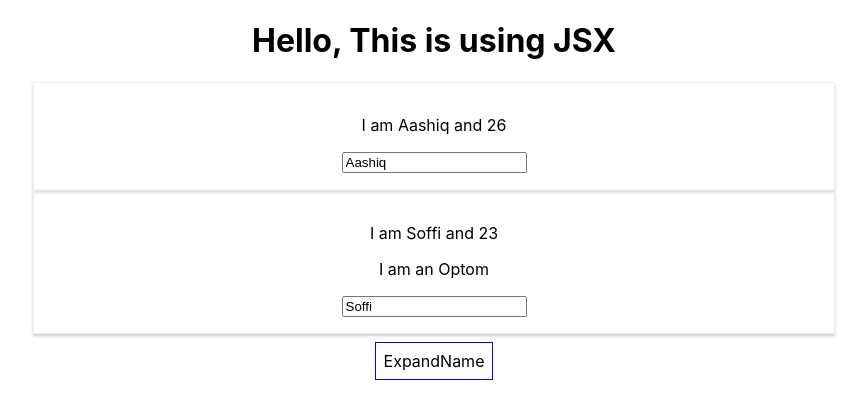
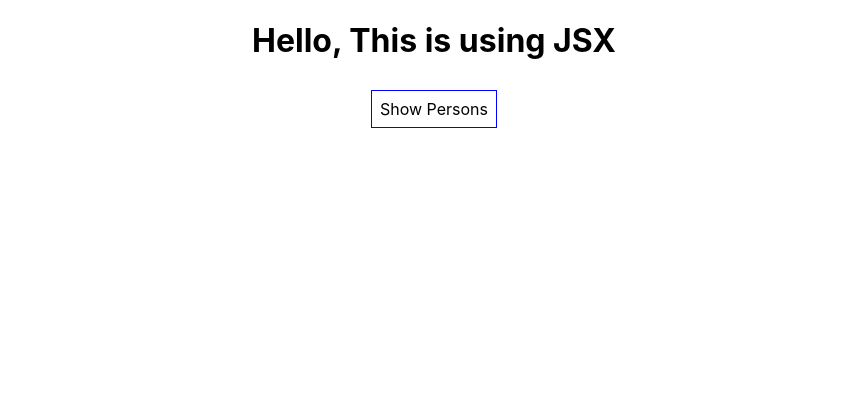
Before and after one commit to Aashiq1523/Practice-React, a React (Create React App) app in the folder myfirstreactapp/: page / in a window 1280 px wide. Shown: the top 410 px of the page, without its empty margins (206-1073 px from the left). Built offline with nearby package versions, Linux system fonts and the light colour scheme.

Commit message:
conditional rendering

```diff
--- a/myfirstreactapp/src/App.js
+++ b/myfirstreactapp/src/App.js
@@ -12,15 +12,17 @@ const App = () => {
     ]
   });
 
+  const [showPerson, setShowPerson] = useState(false);
+
   // manipulating state
-  const expandNameHandler = () => {
-    setPerson({
-      persons: [
-        { name: 'Mohamed Aashiq', age: '26'},
-        { name: 'Soffi Ashraf', age: '23'}
-      ]
-    });
-  };
+  // const expandNameHandler = () => {
+  //   setPerson({
+  //     persons: [
+  //       { name: 'Mohamed Aashiq', age: '26'},
+  //       { name: 'Soffi Ashraf', age: '23'}
+  //     ]
+  //   });
+  // };
 
   // Two-way binding
   const nameChangeHandler = (event) => {
@@ -30,6 +32,10 @@ const App = () => {
         { name: 'Soffi Ashraf', age: '23'}
       ]
     });
+  };
+
+  const togglePersonHandler = () => {
+    setShowPerson(!showPerson);
   };
 
   // Inline style
@@ -45,9 +51,23 @@ const App = () => {
   return (
     <div className="App">
       <h1>Hello, This is using JSX</h1>
-      <Person name={person.persons[0].name} age={person.persons[0].age} change={nameChangeHandler}/>
-      <Person name={person.persons[1].name} age={person.persons[1].age}>I am an Optom</Person>
-      <button style={style} onClick={expandNameHandler}>ExpandName</button>
+
+      {/* Rendering Content Conditionally */
+        showPerson ?
+        <div>
+          <Person
+            name={person.persons[0].name}
+            age={person.persons[0].age}
+            change={nameChangeHandler}
+            />
+          <Person
+            name={person.persons[1].name}
+            age={person.persons[1].age}>
+              I am an Optom
+          </Person>
+        </div> : null
+      }
+      <button style={style} onClick={togglePersonHandler}>Show Persons</button>
     </div>
   );
 }
```
